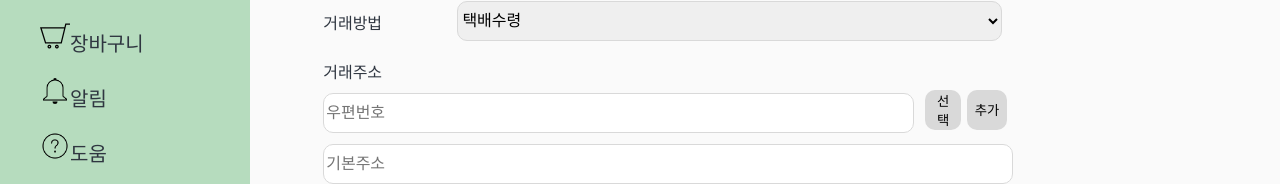
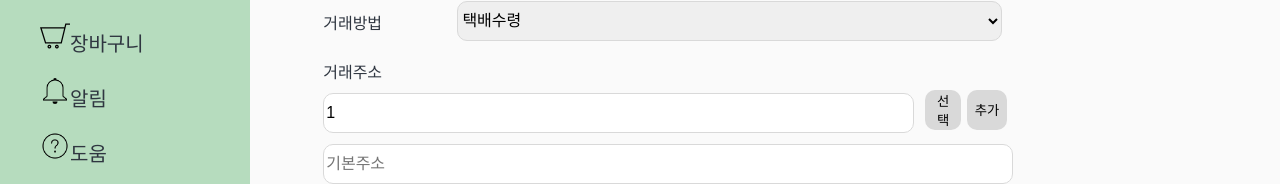
Before and after one commit to hyemimi/black-rabbit, a Next.js app: page /mypage-seller/addItem in a window 1280 px wide. Shown: the part 327-511 px from the top of the page. Built offline with nearby package versions, Linux system fonts and the light colour scheme.

Commit message:
fix : 컴포넌트 이름 수정

```diff
--- a/pages/mypage-seller/addItem.tsx
+++ b/pages/mypage-seller/addItem.tsx
@@ -6,6 +6,7 @@ import axios from "axios";
 import Link from "next/link";
 import AddressSelectModal from "@/components/mypage/seller/AddressSlelectModal";
 import InnerModal from "../../components/mypage/seller/InnerModal";
+import { NextPage } from "next";
 
 const QuillEditor = dynamic(
   () => import("../../components/mypage/seller/QuilEditor"),
@@ -32,14 +33,14 @@ interface ItemForm {
   itemImages: HTMLImageElement;
 }
 
-const addItem = () => {
+const AddItem = () => {
   //state
   const [showImages, setShowImages] = useState([]);
   const [htmlStr, setHtmlStr] = useState<string>("");
   const [selectModal, setSelectModal] = useState<boolean>(false);
   const [itemCategory, setItemCategory] = useState<string>("CAMERA");
   const [transMethod, setTransMethod] = useState<string>("PARCEL");
-  const [postalCode, setPostalCode] = useState<string>(null);
+  const [postalCode, setPostalCode] = useState<number>(1);
   const [address, setAddress] = useState<string>("");
   const [addressDetail, setAddressDetail] = useState<string>("");
   const [imageList, setImageList] = useState<File[]>([]);
@@ -317,7 +318,7 @@ const addItem = () => {
   );
 };
 
-export default addItem;
+export default AddItem;
 
 const StyledTitle = styled.h1`
   text-align: left;
```
